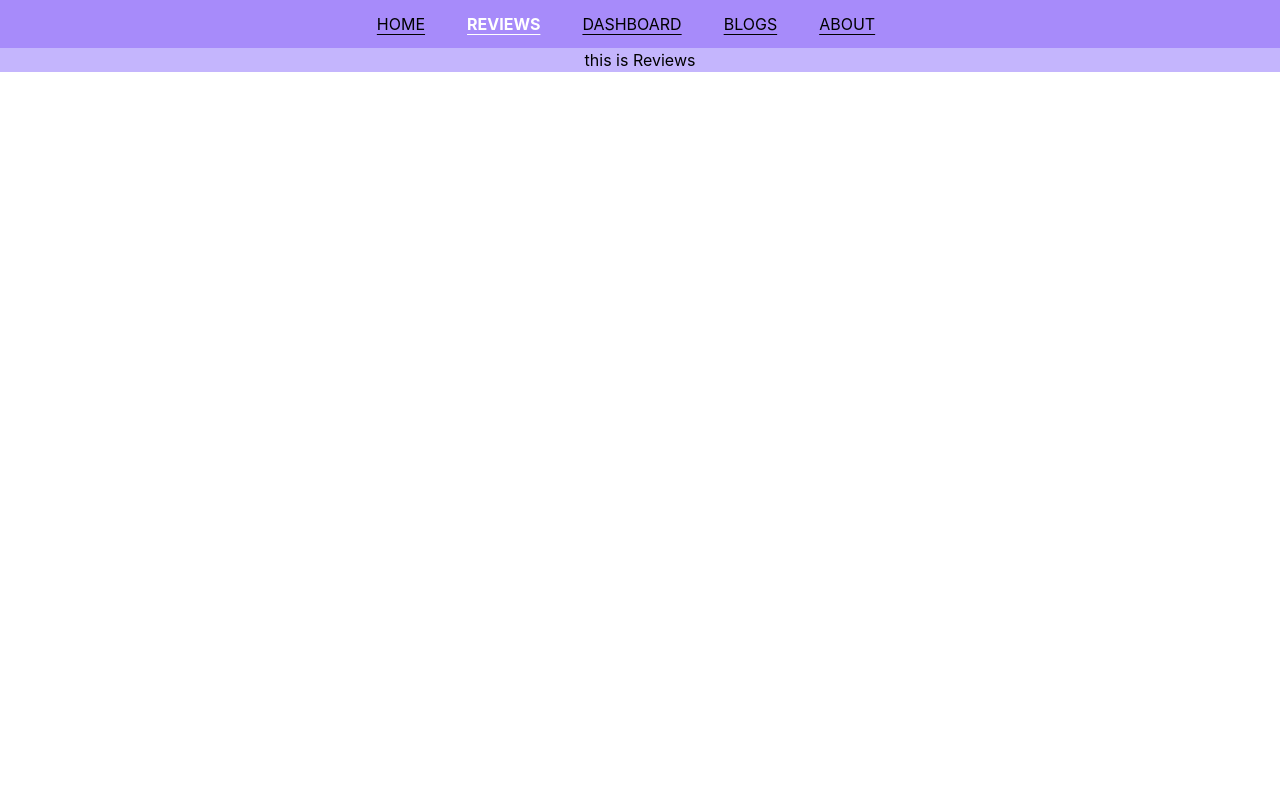
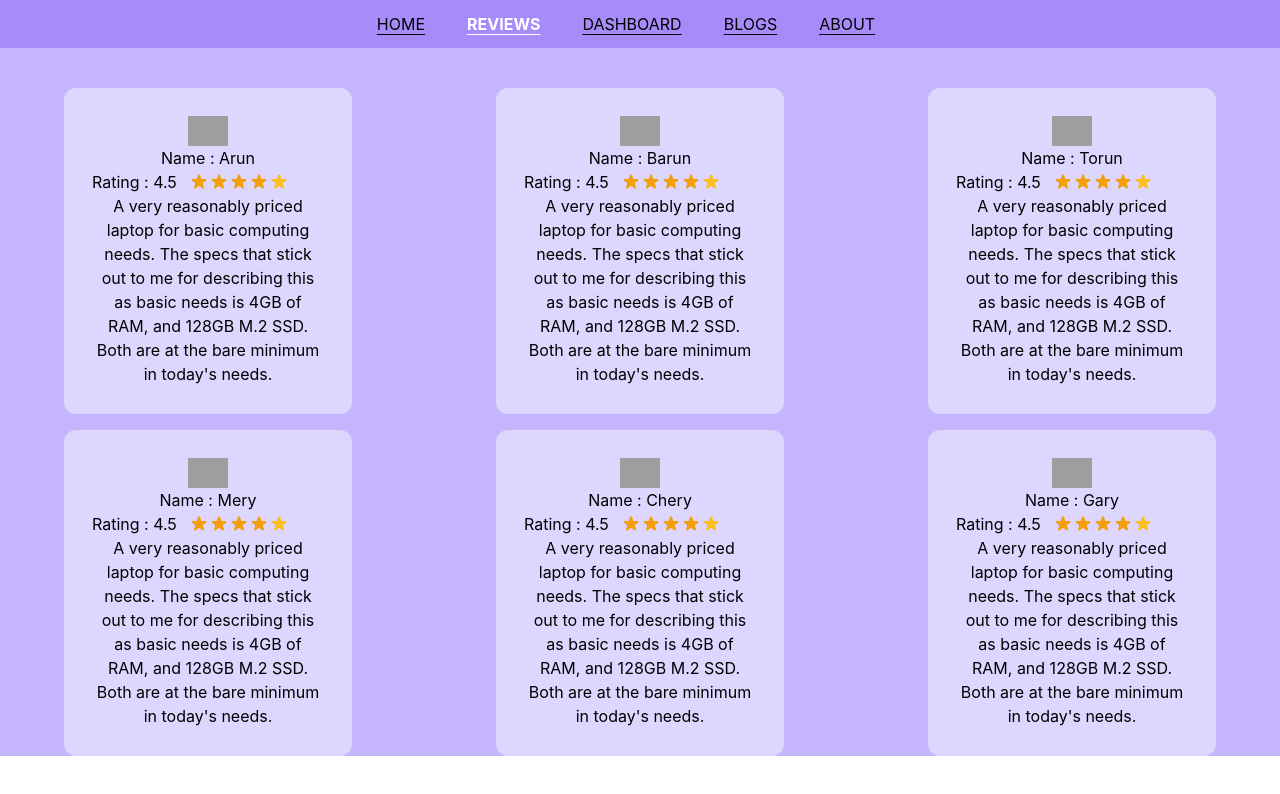
Before and after one commit to hasanarick07/acer-aspire-5, a React (Create React App) app: page /reviews in a window 1280 px wide. Shown: the top 794 px of the page. Built offline with nearby package versions, Linux system fonts and the light colour scheme; grey boxes are pictures that could not be loaded.

Commit message:
review done

```diff
--- a/src/components/Home/Home.js
+++ b/src/components/Home/Home.js
@@ -1,9 +1,14 @@
 import React from "react";
+import { useNavigate } from "react-router-dom";
 import useReview from "../Hooks/useReview";
 import Review from "../Review/Review";
 
 const Home = () => {
   const [review, setReview] = useReview();
+  const navigate = useNavigate();
+  const seeReviews = () => {
+    navigate("/reviews");
+  };
   return (
     <div>
       <div className="md:flex flex-row bg-violet-300">
@@ -39,7 +44,10 @@ const Home = () => {
             <Review key={review.id} review={review}></Review>
           ))}
         </div>
-        <button className="transition shadow-inner text-lg font-medium ease-in-out rounded-full p-2 delay-200 bg-violet-400 hover:-translate-y-1 hover:scale-110 hover:bg-indigo-500 duration-300 w-1/4 mb-12">
+        <button
+          onClick={seeReviews}
+          className="transition shadow-inner text-lg font-medium ease-in-out rounded-full p-2 delay-200 bg-violet-400 hover:-translate-y-1 hover:scale-110 hover:bg-indigo-500 duration-300 w-1/4 mb-12"
+        >
           See All Review
         </button>
       </div>
--- a/src/components/Review/Review.js
+++ b/src/components/Review/Review.js
@@ -4,7 +4,7 @@ import { StarIcon } from "@heroicons/react/solid";
 const Review = ({ review }) => {
   const { name, picture, rating, text } = review;
   return (
-    <div className="m-auto rounded-xl bg-violet-200 w-1/4  p-7">
+    <div className="m-auto rounded-xl bg-violet-200 w-72  p-7">
       <img className="w-10 mx-auto" src={picture} alt="" />
 
       <p>Name : {name}</p>
--- a/src/components/Reviews/Reviews.js
+++ b/src/components/Reviews/Reviews.js
@@ -1,9 +1,14 @@
 import React from "react";
+import useReview from "../Hooks/useReview";
+import Review from "../Review/Review";
 
 const Reviews = () => {
+  const [review, setReview] = useReview();
   return (
-    <div>
-      <h1>this is Reviews</h1>
+    <div className="grid grid-cols-3 gap-4 mt-10">
+      {review.map(review => (
+        <Review key={review.id} review={review}></Review>
+      ))}
     </div>
   );
 };
```
